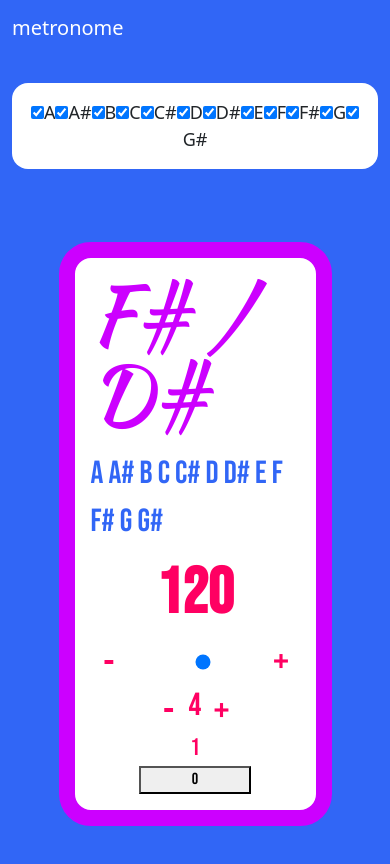
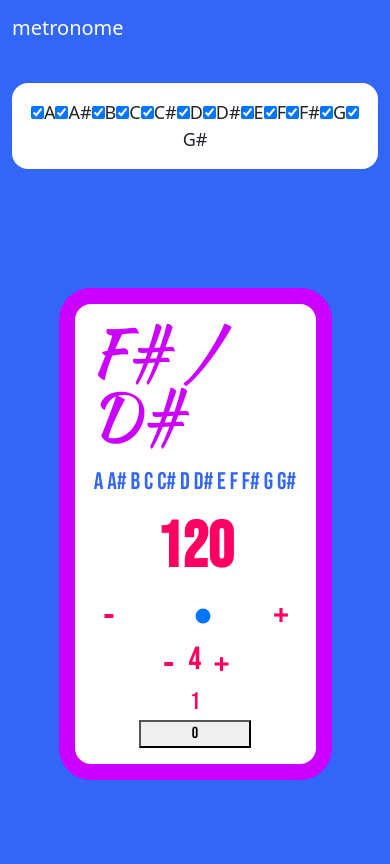
Before and after one commit to trevorlomba/metronome-client, a React (Create React App) app: page /settings in a window 390 px wide. Shown: the top 864 px of the page. Built offline with nearby package versions, Linux system fonts and the light colour scheme.

Commit message:
media-querying

```diff
--- a/src/index.scss
+++ b/src/index.scss
@@ -244,3 +244,12 @@ input[type="range"] {
     border-radius: 1rem;
     padding: 1rem;
 }
+
+@media only screen and (max-width: 600px) {
+    .notes-walk {
+        font-size: 4em;
+    }
+    .notes {
+        font-size: 1.5em;
+    }
+}
```
